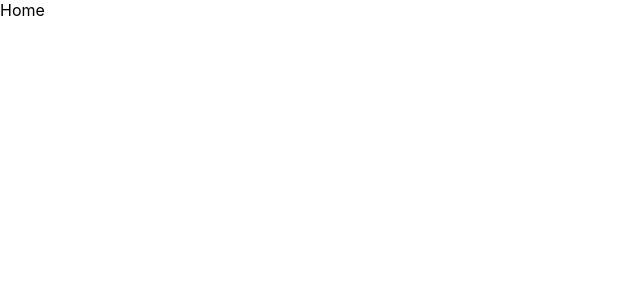
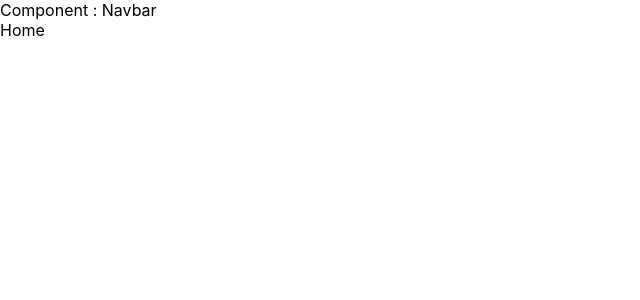
Before and after one commit to Joehann/flegz-portefolio, a Next.js app: page /home in a window 1280 px wide. Shown: the top 300 px of the page, without its empty margins (0-640 px from the left). Built offline with nearby package versions, Linux system fonts and the light colour scheme; a web font is replaced by a local one.

Commit message:
feat: navbar component and display according to navigation

```diff
--- /dev/null
+++ b/Components/Navbar/Navbar.js
@@ -0,0 +1,5 @@
+const Navbar = () => {
+  return <div>Component : Navbar</div>;
+};
+
+export default Navbar;
--- a/pages/_app.js
+++ b/pages/_app.js
@@ -1,7 +1,17 @@
-import '../styles/globals.css'
+import "../styles/globals.css";
+import { useRouter } from "next/router";
+import Navbar from "../Components/Navbar/Navbar";
 
 function MyApp({ Component, pageProps }) {
-  return <Component {...pageProps} />
+  const router = useRouter();
+  const hideNavbar = ["/"];
+  const showNavbar = hideNavbar.includes(router.pathname) ? false : true;
+  return (
+    <>
+      {showNavbar && <Navbar />}
+      <Component {...pageProps} />
+    </>
+  );
 }
 
-export default MyApp
+export default MyApp;
--- a/pages/index.js
+++ b/pages/index.js
@@ -3,14 +3,13 @@ import Image from "next/image";
 import Link from "next/link";
 import styles from "../styles/Home.module.scss";
 import Flegz from "../public/img/flegz-1.jpg";
-import { useState, useEffect } from "react";
+import { useState } from "react";
 
 export default function Home() {
   const [mousePosition, setMousePosition] = useState({ left: 50, top: 50 });
 
   function handleMouseMove(event) {
     setMousePosition({ left: event.pageX, top: event.pageY });
-    // console.log(mousePosition);
   }
 
   return (
--- a/styles/Home.module.scss
+++ b/styles/Home.module.scss
@@ -1,7 +1,7 @@
 .container {
   background: var(--brown);
   max-width: 100vw;
-  height: 100vh;
+  height: 100%;
 
   .overlay {
     position: absolute;
```
